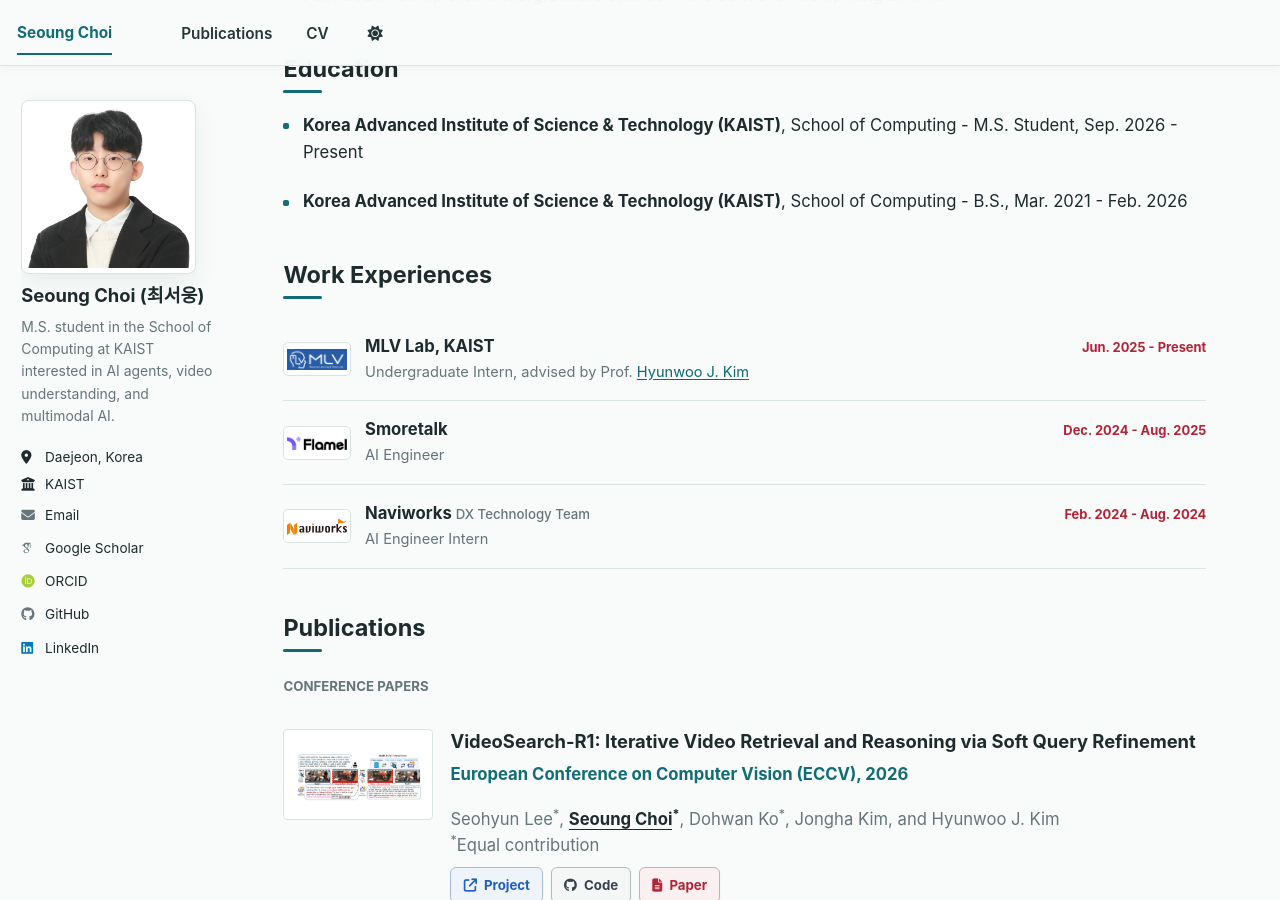
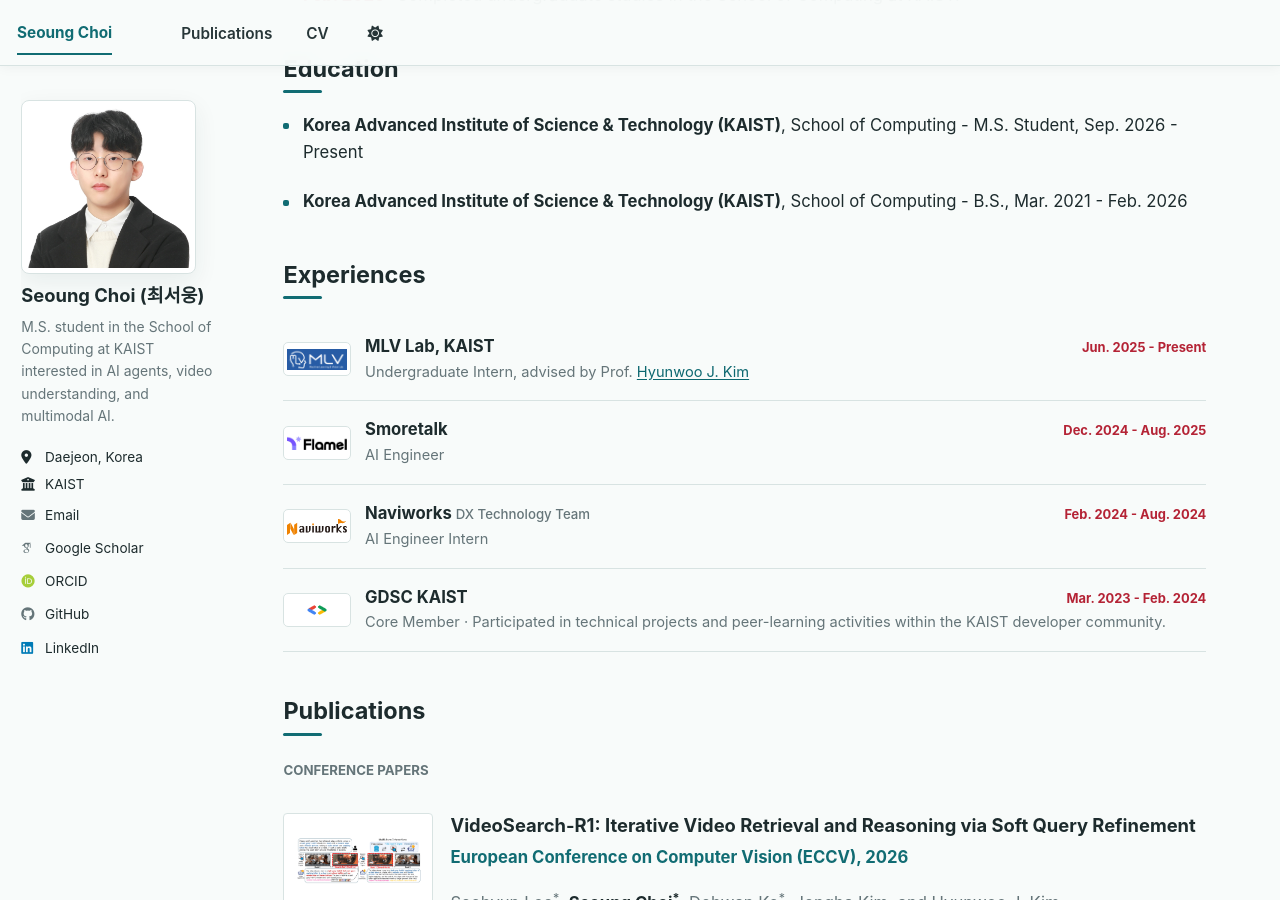
Before and after one commit to choisw0823/choisw0823.github.io, a Jekyll site: the page built from _pages/about.md, in a window 1280 px wide and 900 px high, scrolled down 416 px. Built offline with Jekyll 4.4.1, drawn with Linux system fonts in a browser that asks for light colours; some web fonts are replaced; a script bundle is joined from its source files by our own code; library files that are not in the unit come from our copies.

Commit message:
expreiences

```diff
--- a/_pages/about.md
+++ b/_pages/about.md
@@ -23,7 +23,7 @@ My research interests lie in building <strong class="research-accent">AI agents<
 
 - **Korea Advanced Institute of Science & Technology (KAIST)**, School of Computing - B.S., Mar. 2021 - Feb. 2026
 
-## Work Experiences
+## Experiences
 
 <div class="experience-list">
   <article class="experience-item">
@@ -62,6 +62,18 @@ My research interests lie in building <strong class="research-accent">AI agents<
       <p>AI Engineer Intern</p>
     </div>
   </article>
+  <article class="experience-item">
+    <a class="experience-item__logo" href="https://g.dev/choisw0823" aria-label="View Seoung Choi's Google Developer profile">
+      <img src="{{ base_path }}/images/logos/gdsc.png" alt="Google Developer Student Clubs logo" width="60">
+    </a>
+    <div class="experience-item__body">
+      <div class="experience-item__heading">
+        <strong>GDSC KAIST</strong>
+        <span>Mar. 2023 - Feb. 2024</span>
+      </div>
+      <p>Core Member &middot; Participated in technical projects and peer-learning activities within the KAIST developer community.</p>
+    </div>
+  </article>
 </div>
 
 ## Publications
```
Also changed, not shown: images/logos/gdsc.png (added).
